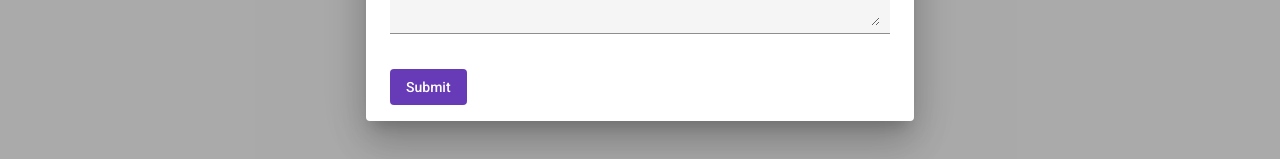
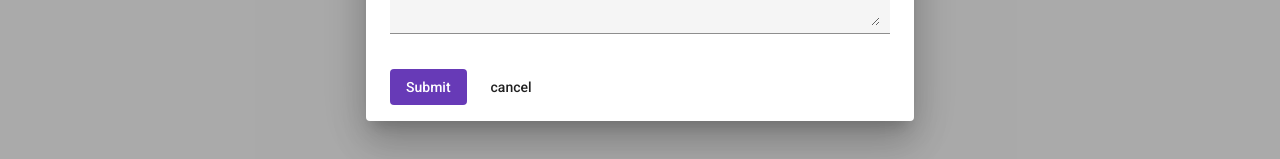
Before and after one commit to geryke48/recipe-handler, an Angular app in the folder frontend/recipeHandler-client/: page /addRecipe in a window 1280 px wide. Both pictures are taken after a click on the button "add". Shown: the part 470-629 px from the top of the page. Built offline with nearby package versions, Linux system fonts and the light colour scheme.

Commit message:
Cancel buttons

```diff
--- a/frontend/recipeHandler-client/src/app/ingredient-editor/ingredient-editor.component.html
+++ b/frontend/recipeHandler-client/src/app/ingredient-editor/ingredient-editor.component.html
@@ -26,4 +26,5 @@
 </form>
 <div mat-dialog-actions>
     <button (click)="submit()" mat-flat-button color="primary">Submit</button>
+    <button *ngIf="dialogRef" (click)="cancel()" mat-flat-button type="button" color="secondary">cancel</button>
 </div>
--- a/frontend/recipeHandler-client/src/app/ingredient-editor/ingredient-editor.component.ts
+++ b/frontend/recipeHandler-client/src/app/ingredient-editor/ingredient-editor.component.ts
@@ -1,4 +1,4 @@
-import { Component, OnInit } from '@angular/core';
+import { Component, OnInit, Optional } from '@angular/core';
 import { FormBuilder, FormControl, FormGroup, NgForm } from '@angular/forms';
 import { MatDialogRef } from '@angular/material/dialog';
 import { AddIngredient } from '../domain/addIngredient';
@@ -19,7 +19,7 @@ export class IngredientEditorComponent implements OnInit {
   constructor(
     private fb: FormBuilder,
     private ingredientService: IngredientService,
-    private dialogRef: MatDialogRef<AddIngredient>,
+    @Optional() public dialogRef: MatDialogRef<AddIngredient>,
   ) { }
 
   ngOnInit(): void {}
@@ -38,4 +38,8 @@ export class IngredientEditorComponent implements OnInit {
       window.location.reload();
     }
   }
+
+  cancel():void {
+    this.dialogRef?.close();
+  }
 }
--- a/frontend/recipeHandler-client/src/app/recipe-editor/recipe-editor.component.html
+++ b/frontend/recipeHandler-client/src/app/recipe-editor/recipe-editor.component.html
@@ -40,4 +40,5 @@
 </form>
 <div mat-dialog-actions>
     <button (click)="submit()" mat-flat-button color="primary">Submit</button>
+    <button *ngIf="dialogRef" (click)="cancel()" mat-flat-button type="button" color="secondary">cancel</button>
 </div>
--- a/frontend/recipeHandler-client/src/app/recipe-editor/recipe-editor.component.ts
+++ b/frontend/recipeHandler-client/src/app/recipe-editor/recipe-editor.component.ts
@@ -1,4 +1,4 @@
-import { Component, OnInit } from '@angular/core';
+import { Component, OnInit, Optional } from '@angular/core';
 import { FormBuilder, FormControl, FormGroup, NgForm, Validators } from '@angular/forms';
 import { MatDialogRef } from '@angular/material/dialog';
 import { Recipe } from '../domain/recipe';
@@ -19,7 +19,7 @@ export class RecipeEditorComponent implements OnInit {
   constructor(
     private fb: FormBuilder,
     private recipeService: RecipeService,
-    private dialogRef: MatDialogRef<Recipe>,
+    @Optional() public dialogRef?: MatDialogRef<Recipe>,
   ) {}
 
   ngOnInit(): void {}
@@ -37,7 +37,11 @@ export class RecipeEditorComponent implements OnInit {
   submit():void {
     if (this.recipeForm.valid){
       this.recipeService.createRecipes(this.recipeForm.value);
-      this.dialogRef.close();
+      this.dialogRef?.close();
     }
   }
+
+  cancel():void {
+    this.dialogRef?.close();
+  }
 }
```
